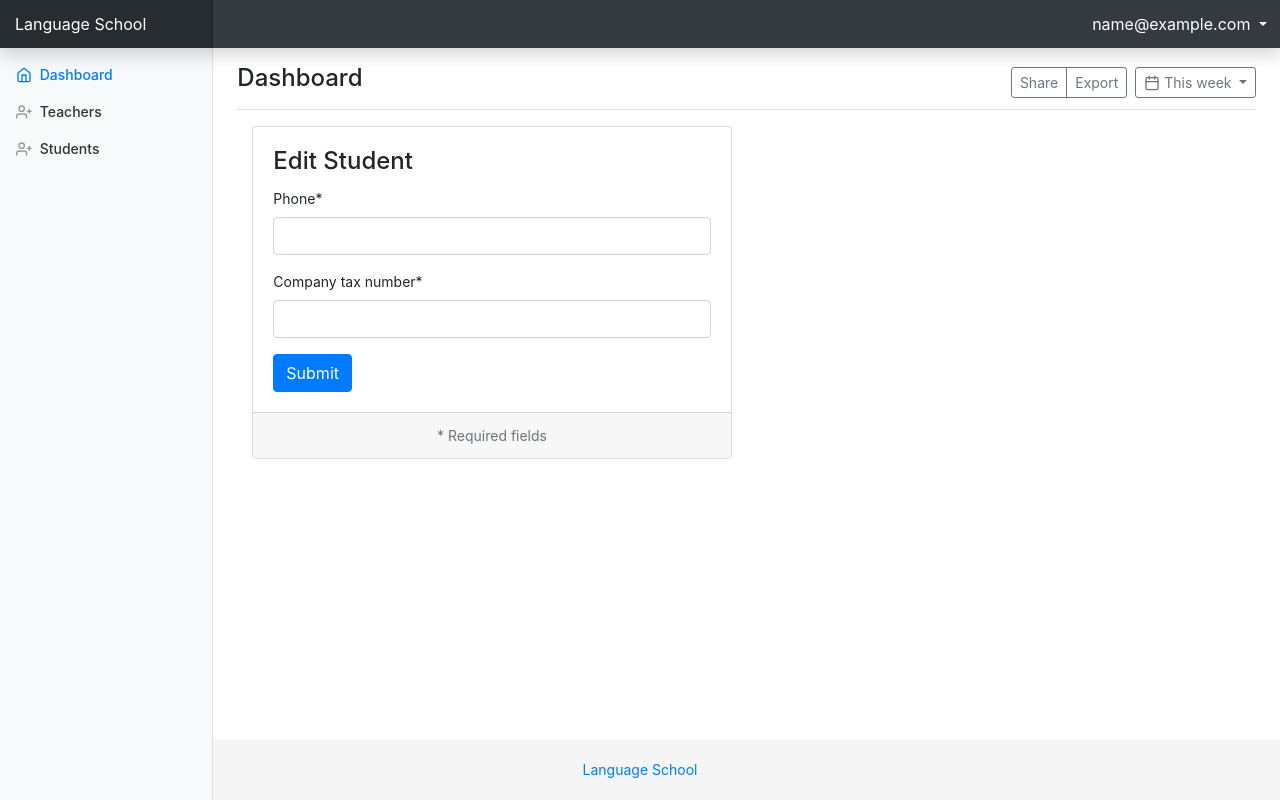
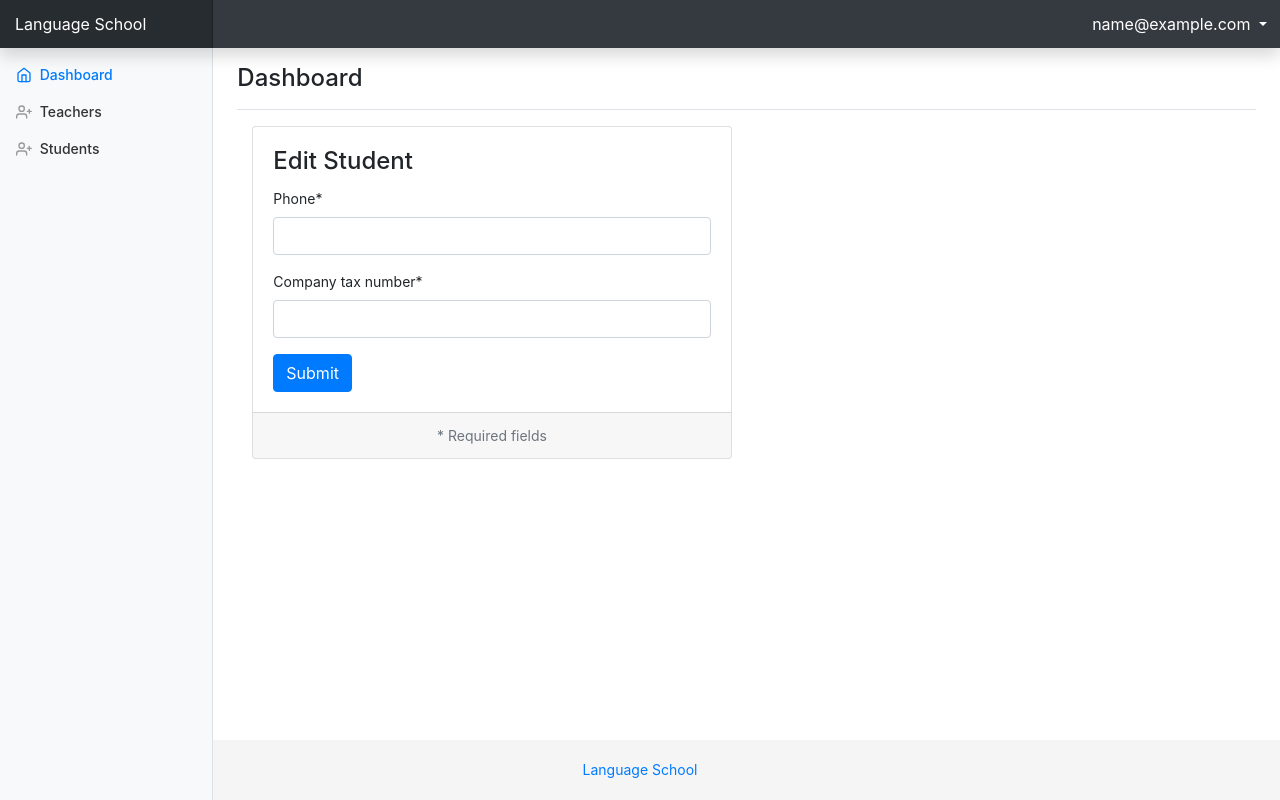
Before and after one commit to pbedn/django-language-school, a Django app: page /student/create/ in a window 1280 px wide. Run offline with Django 3.2, Linux system fonts and the light colour scheme; the visitor is signed in with stand-in values (Sample User, id 1); parts of the project's set-up code (start-up, migrations or seed data) failed here and were passed over; some libraries are stand-ins or nearby versions.

Commit message:
Remove unused buttons

```diff
--- a/templates/dashboard/dashboard_header.html
+++ b/templates/dashboard/dashboard_header.html
@@ -1,13 +1,3 @@
 <div class="d-flex justify-content-between flex-wrap flex-md-nowrap align-items-center pt-3 pb-2 mb-3 border-bottom">
   <h4>Dashboard</h4>
-  <div class="btn-toolbar mb-2 mb-md-0">
-    <div class="btn-group mr-2">
-      <button type="button" class="btn btn-sm btn-outline-secondary">Share</button>
-      <button type="button" class="btn btn-sm btn-outline-secondary">Export</button>
-    </div>
-    <button type="button" class="btn btn-sm btn-outline-secondary dropdown-toggle">
-      <span data-feather="calendar"></span>
-      This week
-    </button>
-  </div>
 </div>
```
